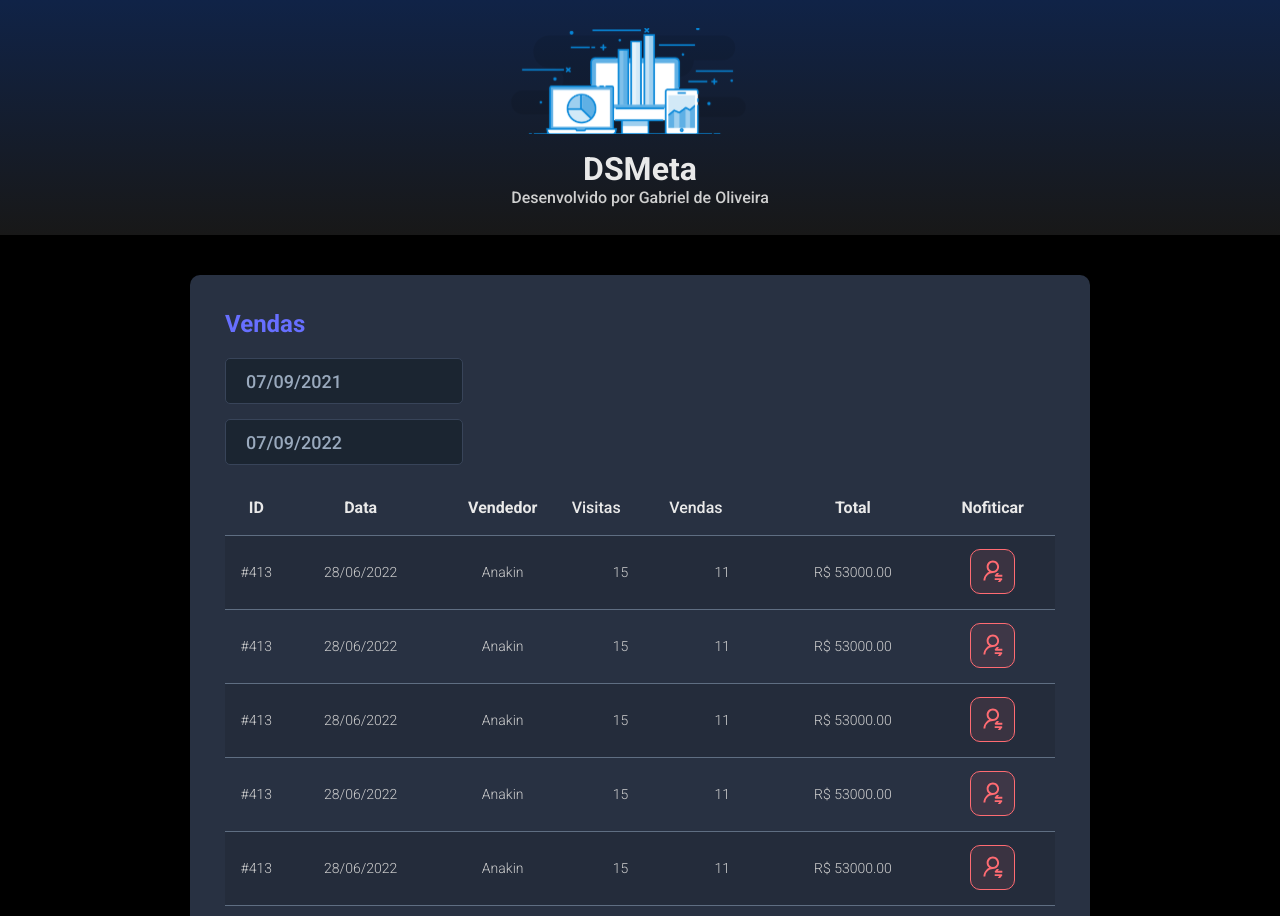
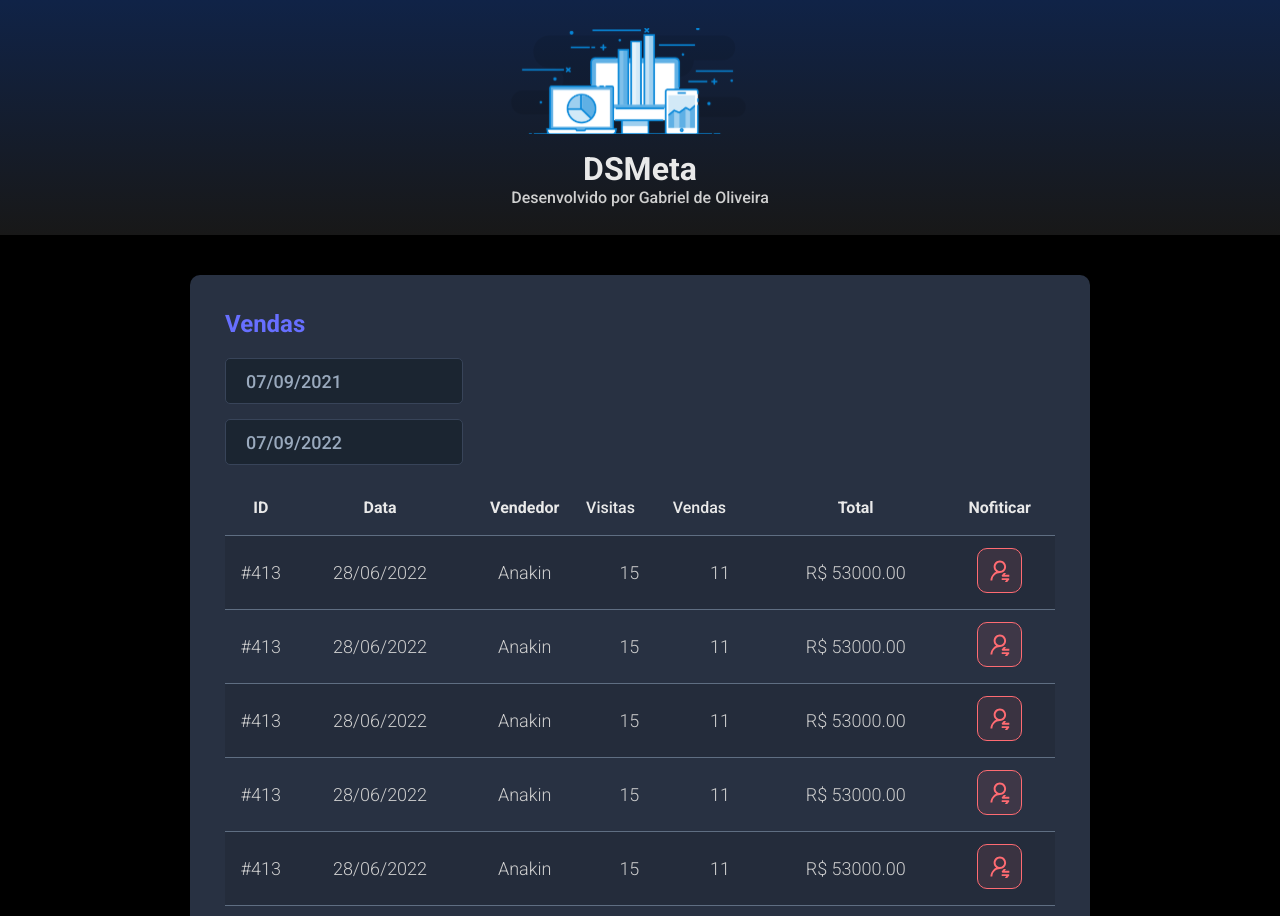
Before and after one commit to g-oliveira7/dsmeta, a React (Vite) app in the folder frontend/: page / in a window 1280 px wide. Shown: the top 916 px of the page. Built offline with nearby package versions, Linux system fonts and the light colour scheme.

Commit message:
SalesCard css

```diff
--- a/frontend/src/components/SalesCard/style.css
+++ b/frontend/src/components/SalesCard/style.css
@@ -54,3 +54,26 @@
 .dsmeta-card-table tbody tr:nth-of-type(odd) {
     background-color: #242C3B;
 }
+
+.show576 {
+    display: none;
+}
+
+.show992 {
+    display: none;
+}
+
+@media (min-width: 536px) {
+    .show576 {
+        display: table-cell;
+    }
+    .dsmeta-card-table tbody {
+        font-size: 18px;
+    }
+}
+
+@media (min-width: 992px) {
+    .show992 {
+        display: table-cell;
+    }
+}
```
